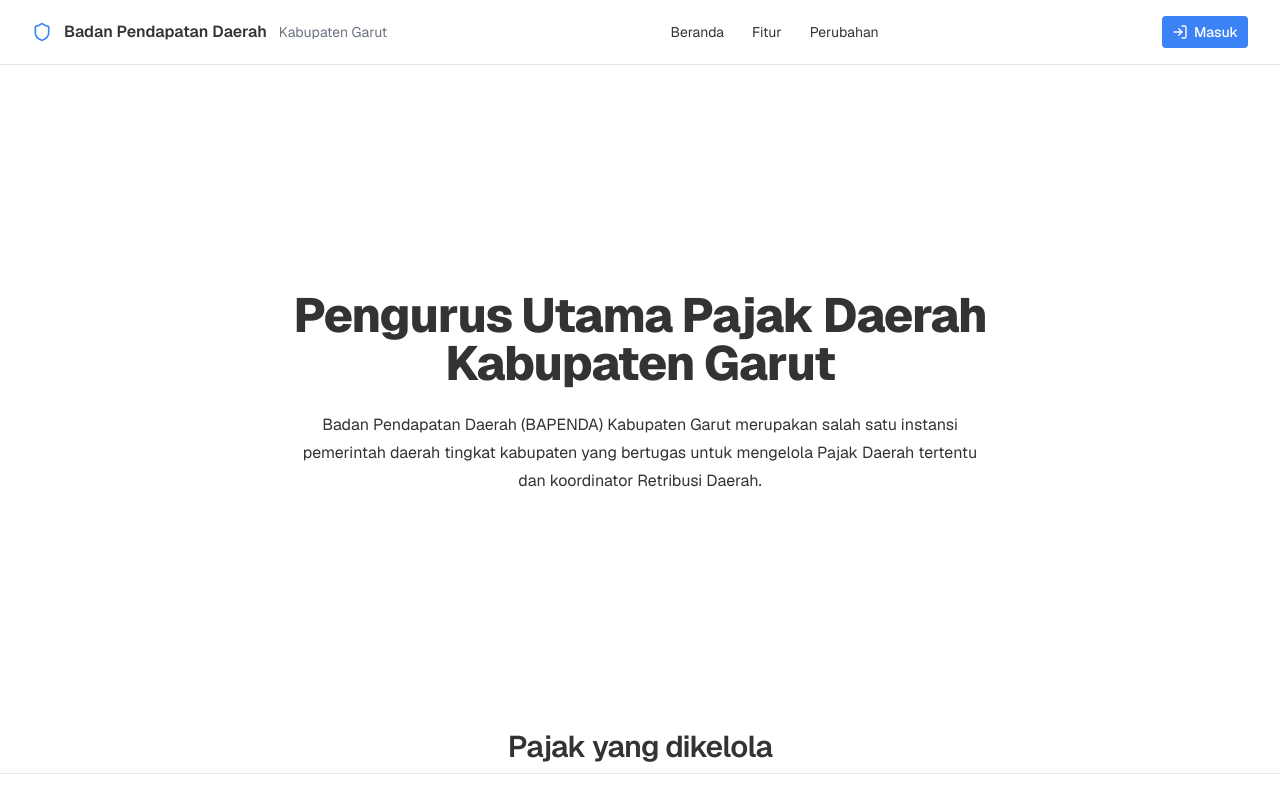
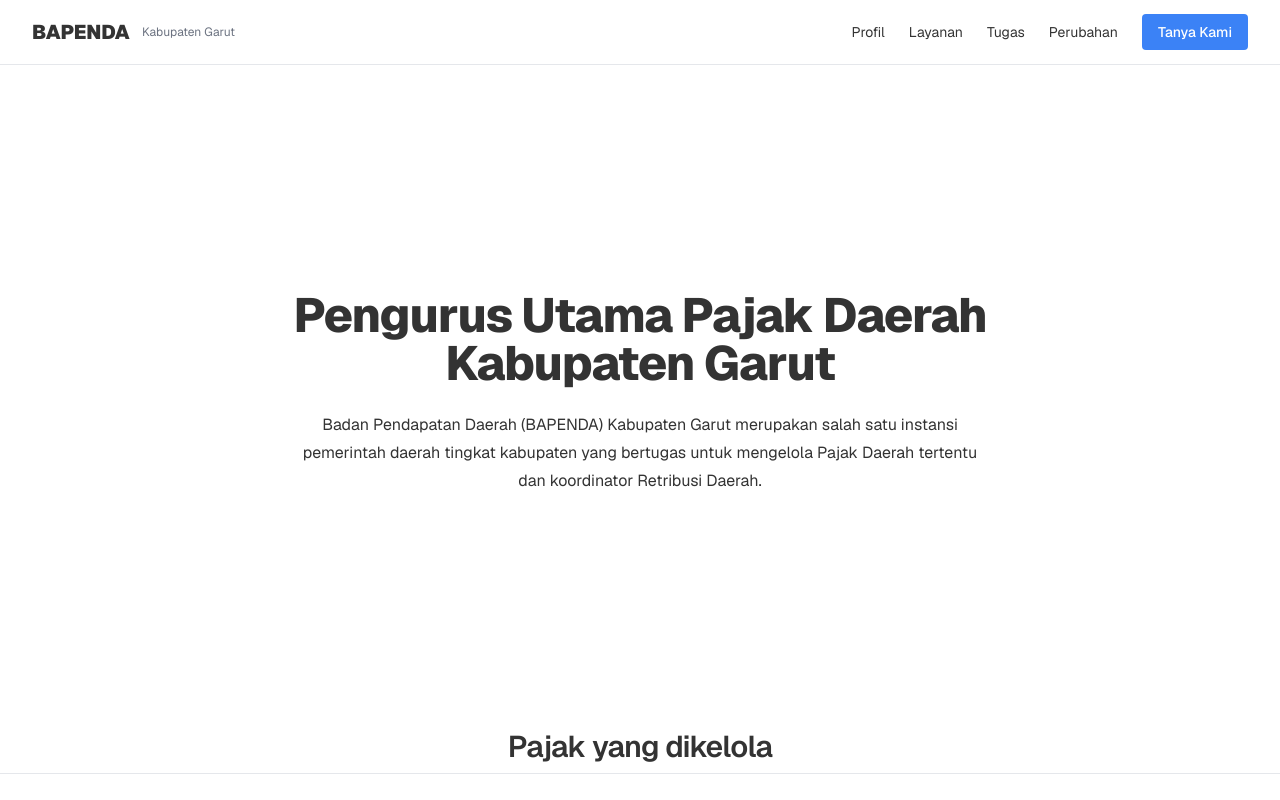
Before and after one commit to rafadlis/bapenda.garutkab.go.id, a Next.js app: page / in a window 1280 px wide. Shown: the top 800 px of the page. Built offline with nearby package versions, Linux system fonts and the light colour scheme.

Commit message:
refactor: simplify site header structure and update navigation links

```diff
--- a/components/site-header.tsx
+++ b/components/site-header.tsx
@@ -1,71 +1,43 @@
-import { LogIn, Shield } from "lucide-react";
 import Link from "next/link";
-import { Button } from "@/components/ui/button";
-import {
-  NavigationMenu,
-  NavigationMenuItem,
-  NavigationMenuLink,
-  NavigationMenuList,
-} from "@/components/ui/navigation-menu";
+import { Button } from "./ui/button";
 
 export function SiteHeader() {
   return (
     <header className="sticky top-0 z-50 w-full border-b bg-background/80 backdrop-blur supports-[backdrop-filter]:bg-background/60">
-      <div className="mx-auto flex h-16 max-w-7xl items-center justify-between px-4 sm:px-6 lg:px-8">
+      <div className="mx-auto flex h-16 w-full max-w-7xl items-center justify-between px-4 sm:px-6 lg:px-8">
         <Link
           aria-label="Beranda BAPENDA Garut"
           className="flex items-center gap-3"
           href="/"
         >
-          <Shield aria-hidden="true" className="size-5 text-primary" />
-          <span className="font-semibold text-base leading-tight">
-            Badan Pendapatan Daerah
-          </span>
-          <span className="hidden text-muted-foreground text-sm sm:inline">
+          <span className="font-black text-xl leading-tight">BAPENDA</span>
+          <span className="hidden text-muted-foreground text-xs sm:inline">
             Kabupaten Garut
           </span>
         </Link>
-
-        <NavigationMenu className="hidden md:flex">
-          <NavigationMenuList>
-            <NavigationMenuItem>
-              <NavigationMenuLink
-                aria-label="Beranda"
-                className="px-3 py-2"
-                href="/"
-              >
-                Beranda
-              </NavigationMenuLink>
-            </NavigationMenuItem>
-            <NavigationMenuItem>
-              <NavigationMenuLink
-                aria-label="Fitur"
-                className="px-3 py-2"
-                href="/fitur"
-              >
-                Fitur
-              </NavigationMenuLink>
-            </NavigationMenuItem>
-            <NavigationMenuItem>
-              <NavigationMenuLink
-                aria-label="Perubahan"
-                className="px-3 py-2"
-                href="/perubahan"
-              >
-                Perubahan
-              </NavigationMenuLink>
-            </NavigationMenuItem>
-          </NavigationMenuList>
-        </NavigationMenu>
-
-        <div className="flex items-center gap-2">
-          <Button asChild size="sm">
-            <Link aria-label="Masuk ke aplikasi" href="/masuk">
-              <LogIn aria-hidden="true" />
-              Masuk
-            </Link>
-          </Button>
-        </div>
+        <nav className="flex items-center justify-end gap-6 text-sm [&_li]:list-none">
+          {(() => {
+            const links: { label: string; href: string }[] = [
+              { label: "Profil", href: "/profil" },
+              { label: "Layanan", href: "/layanan" },
+              { label: "Tugas", href: "/tugas" },
+              { label: "Perubahan", href: "/perubahan" },
+            ];
+            return links.map(({ label, href }) => (
+              <li key={label}>
+                <Link
+                  className="transition-colors duration-300 hover:text-primary"
+                  href={href}
+                >
+                  {label}
+                </Link>
+              </li>
+            ));
+          })()}
+          <li>
+            <Button>Tanya Kami</Button>
+          </li>
+        </nav>
       </div>
     </header>
   );
```
